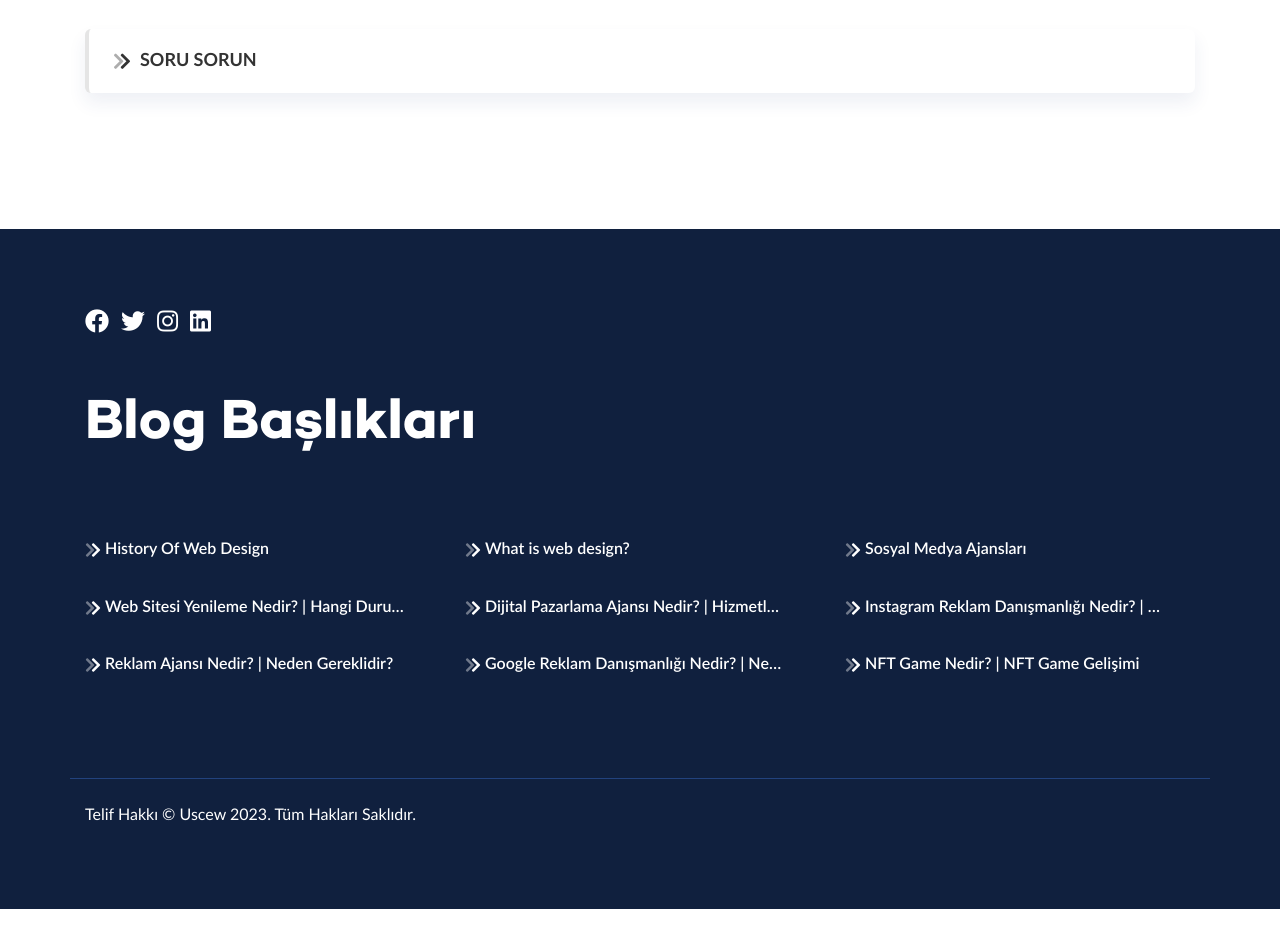
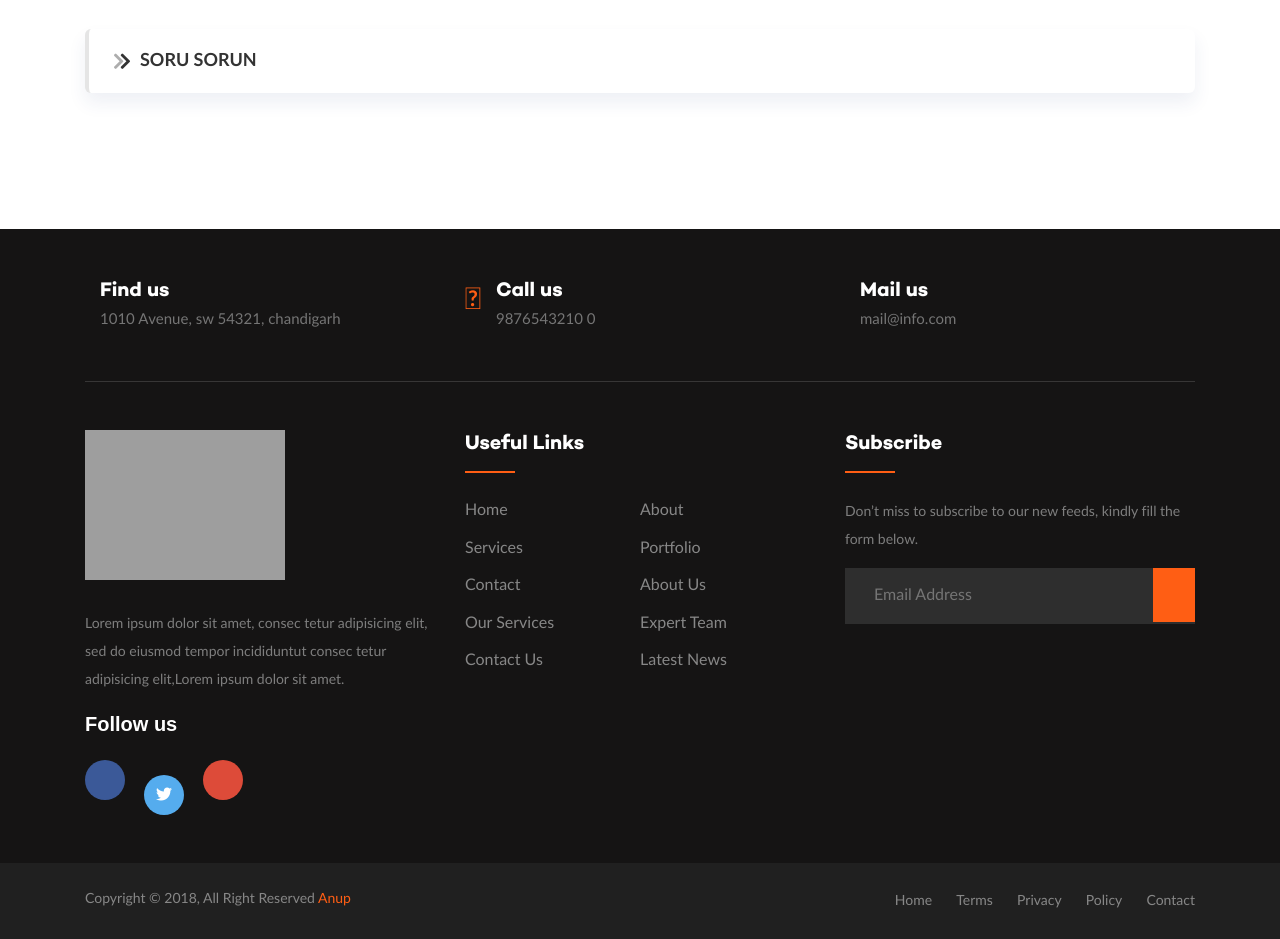
Before and after one commit to kalelimedya/uscew, a PHP site: page /index.php in a window 1280 px wide. Shown: the part 1840-2779 px from the top of the page. Before the commit the page ends 2749 px from the top, so only its background shows below. Run offline with PHP 8.4, Linux system fonts and the light colour scheme; grey boxes are pictures that could not be loaded.

Commit message:
Update footer.php

```diff
--- a/footer.php
+++ b/footer.php
@@ -1,80 +1,285 @@
-<footer class="footer">
+<style>
+
+ul {
+    margin: 0px;
+    padding: 0px;
+}
+.footer-section {
+  background: #151414;
+  position: relative;
+}
+.footer-cta {
+  border-bottom: 1px solid #373636;
+}
+.single-cta i {
+  color: #ff5e14;
+  font-size: 30px;
+  float: left;
+  margin-top: 8px;
+}
+.cta-text {
+  padding-left: 15px;
+  display: inline-block;
+}
+.cta-text h4 {
+  color: #fff;
+  font-size: 20px;
+  font-weight: 600;
+  margin-bottom: 2px;
+}
+.cta-text span {
+  color: #757575;
+  font-size: 15px;
+}
+.footer-content {
+  position: relative;
+  z-index: 2;
+}
+.footer-pattern img {
+  position: absolute;
+  top: 0;
+  left: 0;
+  height: 330px;
+  background-size: cover;
+  background-position: 100% 100%;
+}
+.footer-logo {
+  margin-bottom: 30px;
+}
+.footer-logo img {
+    max-width: 200px;
+}
+.footer-text p {
+  margin-bottom: 14px;
+  font-size: 14px;
+      color: #7e7e7e;
+  line-height: 28px;
+}
+.footer-social-icon span {
+  color: #fff;
+  display: block;
+  font-size: 20px;
+  font-weight: 700;
+  font-family: 'Poppins', sans-serif;
+  margin-bottom: 20px;
+}
+.footer-social-icon a {
+  color: #fff;
+  font-size: 16px;
+  margin-right: 15px;
+}
+.footer-social-icon i {
+  height: 40px;
+  width: 40px;
+  text-align: center;
+  line-height: 38px;
+  border-radius: 50%;
+}
+.facebook-bg{
+  background: #3B5998;
+}
+.twitter-bg{
+  background: #55ACEE;
+}
+.google-bg{
+  background: #DD4B39;
+}
+.footer-widget-heading h3 {
+  color: #fff;
+  font-size: 20px;
+  font-weight: 600;
+  margin-bottom: 40px;
+  position: relative;
+}
+.footer-widget-heading h3::before {
+  content: "";
+  position: absolute;
+  left: 0;
+  bottom: -15px;
+  height: 2px;
+  width: 50px;
+  background: #ff5e14;
+}
+.footer-widget ul li {
+  display: inline-block;
+  float: left;
+  width: 50%;
+  margin-bottom: 12px;
+}
+.footer-widget ul li a:hover{
+  color: #ff5e14;
+}
+.footer-widget ul li a {
+  color: #878787;
+  text-transform: capitalize;
+}
+.subscribe-form {
+  position: relative;
+  overflow: hidden;
+}
+.subscribe-form input {
+  width: 100%;
+  padding: 14px 28px;
+  background: #2E2E2E;
+  border: 1px solid #2E2E2E;
+  color: #fff;
+}
+.subscribe-form button {
+    position: absolute;
+    right: 0;
+    background: #ff5e14;
+    padding: 13px 20px;
+    border: 1px solid #ff5e14;
+    top: 0;
+}
+.subscribe-form button i {
+  color: #fff;
+  font-size: 22px;
+  transform: rotate(-6deg);
+}
+.copyright-area{
+  background: #202020;
+  padding: 25px 0;
+}
+.copyright-text p {
+  margin: 0;
+  font-size: 14px;
+  color: #878787;
+}
+.copyright-text p a{
+  color: #ff5e14;
+}
+.footer-menu li {
+  display: inline-block;
+  margin-left: 20px;
+}
+.footer-menu li:hover a{
+  color: #ff5e14;
+}
+.footer-menu li a {
+  font-size: 14px;
+  color: #878787;
+}
+</style>
+
+<footer class="footer-section">
         <div class="container">
-                <div class="row info-container">
-                  <div class="col-12 col-lg-auto social-container">
-                    <a href="https://www.facebook.com/ajanskumsal" rel="noreferrer" target="_blank" class="fab fa-facebook" aria-label="facebook"></a>
-                    <a href="https://twitter.com/ajanskumsal" rel="noreferrer" target="_blank" class="fab fa-twitter" aria-label="twitter"></a>
-                    <a href="https://www.instagram.com/kumsalajans/" rel="noreferrer" target="_blank" class="fab fa-instagram" aria-label="instagram"></a>
-                    <a href="https://www.linkedin.com/company/kumsalajans/" rel="noreferrer" target="_blank" class="fab fa-linkedin" aria-label="linkedin"></a>
+            <div class="footer-cta pt-5 pb-5">
+                <div class="row">
+                    <div class="col-xl-4 col-md-4 mb-30">
+                        <div class="single-cta">
+                            <i class="fas fa-map-marker-alt"></i>
+                            <div class="cta-text">
+                                <h4>Find us</h4>
+                                <span>1010 Avenue, sw 54321, chandigarh</span>
                             </div>
                         </div>
-                <div class="row">
-                  <div class="col-12 blog-title">
-                    <p class="scaled-p">Blog Başlıkları</p>
                     </div>
-                  <div class="col-12">
-                    <div class="row blog-container">
-                      <div class="col-12 col-md-6 col-lg-4">
-                        <a href="https://kumsalajans.com/blog/web-tasarim/history-of-web-design" title="History Of Web Design">
-                          <i class="fad fa-chevron-double-right mr-1"></i><span class="hover-border">History Of Web Design</span>
-                        </a>
+                    <div class="col-xl-4 col-md-4 mb-30">
+                        <div class="single-cta">
+                            <i class="fas fa-phone"></i>
+                            <div class="cta-text">
+                                <h4>Call us</h4>
+                                <span>9876543210 0</span>
                             </div>
-                      <div class="col-12 col-md-6 col-lg-4">
-                        <a href="https://kumsalajans.com/blog/web-tasarim/what-is-web-design" title="What is web design?">
-                          <i class="fad fa-chevron-double-right mr-1"></i><span class="hover-border">What is web design?</span>
-                        </a>
                         </div>
-                      <div class="col-12 col-md-6 col-lg-4">
-                        <a href="https://kumsalajans.com/blog/dijital-pazarlama/sosyal-medya-ajansi-nedir" title="Sosyal Medya Ajansları">
-                          <i class="fad fa-chevron-double-right mr-1"></i><span class="hover-border">Sosyal Medya Ajansları</span>
-                        </a>
                     </div>
-                      <div class="col-12 col-md-6 col-lg-4">
-                        <a href="https://kumsalajans.com/blog/web-tasarim/web-sitesi-yenileme-nedir" title="Web Sitesi Yenileme Nedir? | Hangi Durumlarda Yapılabilir?">
-                          <i class="fad fa-chevron-double-right mr-1"></i><span class="hover-border">Web Sitesi Yenileme Nedir? | Hangi Durumlarda Yapılabilir?</span>
-                        </a>
-                      </div>
-                      <div class="col-12 col-md-6 col-lg-4">
-                        <a href="https://kumsalajans.com/blog/dijital-pazarlama/dijital-pazarlama-ajansi-nedir" title="Dijital Pazarlama Ajansı Nedir? | Hizmetleri Nelerdir?">
-                          <i class="fad fa-chevron-double-right mr-1"></i><span class="hover-border">Dijital Pazarlama Ajansı Nedir? | Hizmetleri Nelerdir?</span>
-                        </a>
-                      </div>
-                      <div class="col-12 col-md-6 col-lg-4">
-                        <a href="https://kumsalajans.com/blog/dijital-pazarlama/instagram-reklam-danismanligi-nedir" title="Instagram Reklam Danışmanlığı Nedir? | Neleri Kapsar?">
-                         <i class="fad fa-chevron-double-right mr-1"></i><span class="hover-border">Instagram Reklam Danışmanlığı Nedir? | Neleri Kapsar?</span>
-                       </a>
-                     </div>
-                     <div class="col-12 col-md-6 col-lg-4">
-                      <a href="https://kumsalajans.com/blog/dijital-pazarlama/reklam-ajansi-nedir" title="Reklam Ajansı Nedir? | Neden Gereklidir?">
-                        <i class="fad fa-chevron-double-right mr-1"></i><span class="hover-border">Reklam Ajansı Nedir? | Neden Gereklidir?</span>
-                      </a>
-                    </div>
-                    <div class="col-12 col-md-6 col-lg-4">
-                      <a href="https://kumsalajans.com/blog/dijital-pazarlama/google-reklam-danismanligi-nedir" title="Google Reklam Danışmanlığı Nedir? | Neden Önemlidir?">
-                        <i class="fad fa-chevron-double-right mr-1"></i><span class="hover-border">Google Reklam Danışmanlığı Nedir? | Neden Önemlidir?</span>
-                      </a>
-                    </div>
-                    <div class="col-12 col-md-6 col-lg-4">
-                      <a href="https://kumsalajans.com/blog/web-ve-mobil-yazilim/nft-game-nedir" title="NFT Game Nedir? | NFT Game Gelişimi">
-                        <i class="fad fa-chevron-double-right mr-1"></i><span class="hover-border">NFT Game Nedir? | NFT Game Gelişimi</span>
-                      </a>
+                    <div class="col-xl-4 col-md-4 mb-30">
+                        <div class="single-cta">
+                            <i class="far fa-envelope-open"></i>
+                            <div class="cta-text">
+                                <h4>Mail us</h4>
+                                <span>mail@info.com</span>
                             </div>
                         </div>
                     </div>
                 </div>
-              <div class="row copyright">
-                <div class="col-sm">
-                  Telif Hakkı © Uscew 2023. <span>Tüm Hakları Saklıdır.</span>
             </div>
-                <div class="col-auto mt-3 mt-sm-0">
-
+            <div class="footer-content pt-5 pb-5">
+                <div class="row">
+                    <div class="col-xl-4 col-lg-4 mb-50">
+                        <div class="footer-widget">
+                            <div class="footer-logo">
+                                <a href="index.html"><img src="https://i.ibb.co/QDy827D/ak-logo.png" class="img-fluid" alt="logo"></a>
+                            </div>
+                            <div class="footer-text">
+                                <p>Lorem ipsum dolor sit amet, consec tetur adipisicing elit, sed do eiusmod tempor incididuntut consec tetur adipisicing
+                                elit,Lorem ipsum dolor sit amet.</p>
+                            </div>
+                            <div class="footer-social-icon">
+                                <span>Follow us</span>
+                                <a href="#"><i class="fab fa-facebook-f facebook-bg"></i></a>
+                                <a href="#"><i class="fab fa-twitter twitter-bg"></i></a>
+                                <a href="#"><i class="fab fa-google-plus-g google-bg"></i></a>
                             </div>
                         </div>
                     </div>
-            <a href="https://wa.me/+908503037441" class="fixed-whatsapp">
-              <img src="storage/media/1463/whatsapp.svg" alt="">
-            </a>
+                    <div class="col-xl-4 col-lg-4 col-md-6 mb-30">
+                        <div class="footer-widget">
+                            <div class="footer-widget-heading">
+                                <h3>Useful Links</h3>
+                            </div>
+                            <ul>
+                                <li><a href="#">Home</a></li>
+                                <li><a href="#">about</a></li>
+                                <li><a href="#">services</a></li>
+                                <li><a href="#">portfolio</a></li>
+                                <li><a href="#">Contact</a></li>
+                                <li><a href="#">About us</a></li>
+                                <li><a href="#">Our Services</a></li>
+                                <li><a href="#">Expert Team</a></li>
+                                <li><a href="#">Contact us</a></li>
+                                <li><a href="#">Latest News</a></li>
+                            </ul>
+                        </div>
+                    </div>
+                    <div class="col-xl-4 col-lg-4 col-md-6 mb-50">
+                        <div class="footer-widget">
+                            <div class="footer-widget-heading">
+                                <h3>Subscribe</h3>
+                            </div>
+                            <div class="footer-text mb-25">
+                                <p>Don’t miss to subscribe to our new feeds, kindly fill the form below.</p>
+                            </div>
+                            <div class="subscribe-form">
+                                <form action="#">
+                                    <input type="text" placeholder="Email Address">
+                                    <button><i class="fab fa-telegram-plane"></i></button>
+                                </form>
+                            </div>
+                        </div>
+                    </div>
+                </div>
+            </div>
+        </div>
+        <div class="copyright-area">
+            <div class="container">
+                <div class="row">
+                    <div class="col-xl-6 col-lg-6 text-center text-lg-left">
+                        <div class="copyright-text">
+                            <p>Copyright &copy; 2018, All Right Reserved <a href="https://codepen.io/anupkumar92/">Anup</a></p>
+                        </div>
+                    </div>
+                    <div class="col-xl-6 col-lg-6 d-none d-lg-block text-right">
+                        <div class="footer-menu">
+                            <ul>
+                                <li><a href="#">Home</a></li>
+                                <li><a href="#">Terms</a></li>
+                                <li><a href="#">Privacy</a></li>
+                                <li><a href="#">Policy</a></li>
+                                <li><a href="#">Contact</a></li>
+                            </ul>
+                        </div>
+                    </div>
+                </div>
+            </div>
+        </div>
     </footer>
+
+
+
+
+
           <div class="fixed-buttons">
             <div class="row no-gutters">
               <div class="col-12 d-block d-md-none">
```
Lines whose indentation alone changed are shown as unchanged.
